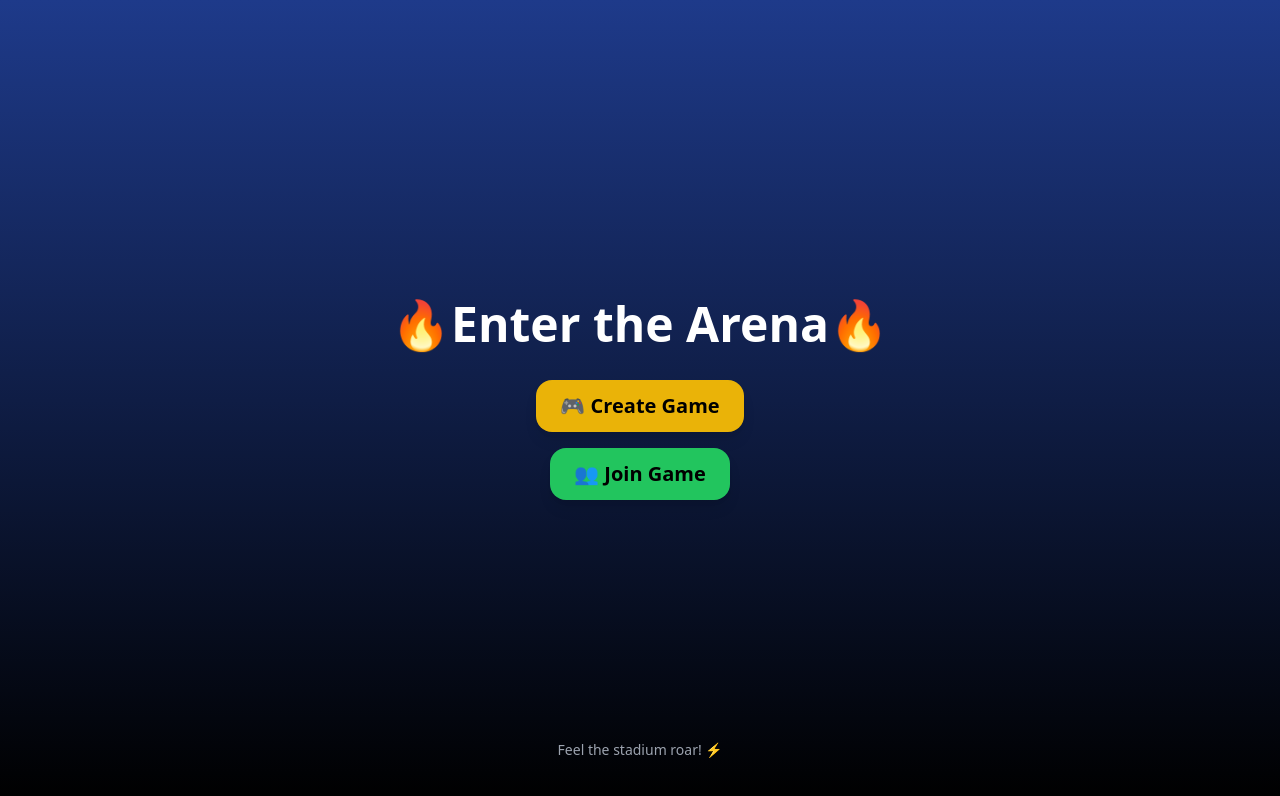
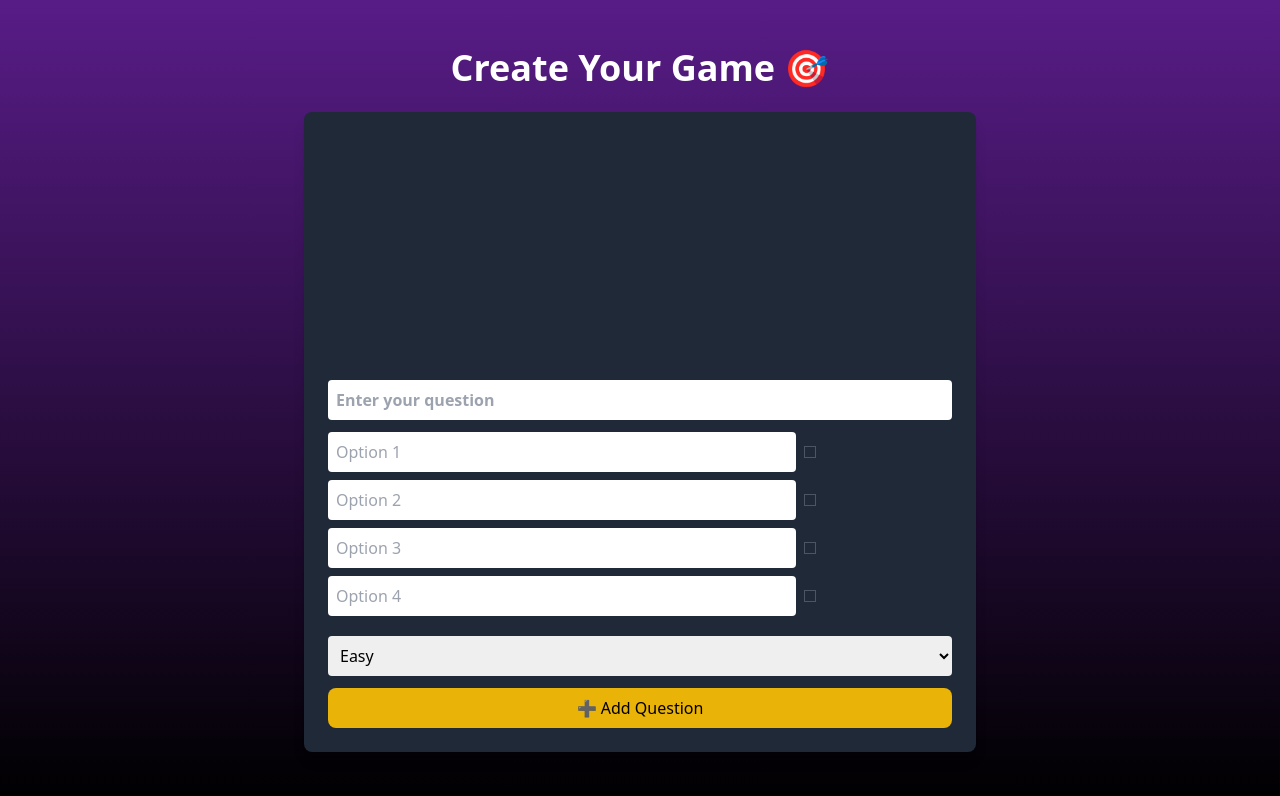
Before and after one commit to KhushwantSingh1916/Mind-Leagues, a React (Vite) app: page /create-game in a window 1280 px wide. Shown: the top 796 px of the page. Built offline with nearby package versions, Linux system fonts and the light colour scheme.

Commit message:
create game

```diff
--- a/mainapp.js
+++ b/mainapp.js
@@ -1,5 +1,6 @@
 import { BrowserRouter as Router, Routes, Route } from 'react-router-dom';
 import FirstPage from './firsstpage';
+import CreateGame from './create-game';
 
 function App() {
   return (
--- a/src/components/ui/button.jsx
+++ b/src/components/ui/button.jsx
@@ -1,14 +1,14 @@
-import React from "react"
+import React from "react";
 
 const Button = ({ className, children, ...props }) => {
   return (
     <button
-      className={`inline-flex items-center justify-center ${className}`}
+      className={`${className}`}
       {...props}
     >
       {children}
     </button>
-  )
-}
+  );
+};
 
-export { Button }
+export { Button };
--- /dev/null
+++ b/src/create-game.jsx
@@ -0,0 +1,106 @@
+import React, { useState } from "react";
+import { Button } from "./components/ui/button";
+import { motion } from "framer-motion";
+
+const CreateGame = () => {
+  const [questions, setQuestions] = useState([]);
+  const [newQuestion, setNewQuestion] = useState("");
+  const [options, setOptions] = useState(["", "", "", ""]);
+  const [correctAnswer, setCorrectAnswer] = useState(null);
+  const [difficulty, setDifficulty] = useState("Easy");
+
+  const addQuestion = () => {
+    if (!newQuestion.trim() || correctAnswer === null) return;
+    setQuestions([...questions, { question: newQuestion, options, correctAnswer, difficulty }]);
+    setNewQuestion("");
+    setOptions(["", "", "", ""]);
+    setCorrectAnswer(null);
+    setDifficulty("Easy");
+  };
+
+  return (
+    <div className="h-screen flex flex-col items-center justify-center bg-gradient-to-b from-purple-900 to-black text-white p-6 ">
+      <motion.h1
+        className="text-4xl font-bold mb-6"
+        initial={{ opacity: 0, y: -20 }}
+        animate={{ opacity: 1, y: 0 }}
+        transition={{ duration: 1 }}
+      >
+        Create Your Game 🎯
+      </motion.h1>
+
+      <div className="w-full max-w-2xl bg-gray-800 p-6 rounded-lg shadow-lg flex flex-col" style={{ height: "80vh" }}>
+      <div className="flex-1 overflow-y-auto mb-4">
+        {questions.map((q, idx) => (
+          <div key={idx} className="bg-gray-700 p-4 rounded mb-3">
+            <p className="font-bold">{q.question}</p>
+            <ul className="list-disc pl-5">
+              {q.options.map((opt, i) => (
+                <li key={i} className={q.correctAnswer === i ? "text-green-400" : "text-white"}>{opt}</li>
+              ))}
+            </ul>
+            <p
+              className={`text-sm ${
+                q.difficulty === "Easy"
+                  ? "text-green-400"
+                  : q.difficulty === "Medium"
+                  ? "text-yellow-400"
+                  : "text-red-400"
+              }`}
+            >
+              Difficulty: {q.difficulty}
+            </p>
+          </div>
+        ))}
+      </div>
+
+        <input
+          type="text"
+          placeholder="Enter your question"
+          className="w-full p-2 mb-3 text-black rounded font-bold"
+          value={newQuestion}
+          onChange={(e) => setNewQuestion(e.target.value)}
+        />
+        {options.map((opt, index) => (
+          <div key={index} className="flex items-center space-x-2 mb-2">
+            <input
+              type="text"
+              placeholder={`Option ${index + 1}`}
+              className="w-9/12 p-2 text-black rounded"
+              value={opt}
+              onChange={(e) => {
+                let newOptions = [...options];
+                newOptions[index] = e.target.value;
+                setOptions(newOptions);
+              }}
+            />
+            <input
+              type="radio"
+              className="w-3 h-3 p-1 border border-gray-600 appearance-none checked:bg-green-500"
+              name="correctAnswer"
+              checked={correctAnswer === index}
+              onChange={() => setCorrectAnswer(index)}
+              style={{ borderRadius: "0" }}
+            />
+          </div>
+        ))}
+
+        <select
+          className="w-full p-2 my-3 text-black rounded"
+          value={difficulty}
+          onChange={(e) => setDifficulty(e.target.value)}
+        >
+          <option value="Easy">Easy</option>
+          <option value="Medium">Medium</option>
+          <option value="Hard">Hard</option>
+        </select>
+
+        <Button onClick={addQuestion} className="bg-yellow-500 text-black px-4 py-2 rounded-lg hover:bg-yellow-600">
+          ➕ Add Question
+        </Button>
+      </div>
+    </div>
+  );
+};
+
+export default CreateGame;
--- a/src/main.jsx
+++ b/src/main.jsx
@@ -1,15 +1,23 @@
-import React from 'react'
-import ReactDOM from 'react-dom/client'
-import { BrowserRouter } from 'react-router-dom'
-import FirstPage from './firsstpage.jsx'
+import React from 'react';
+import ReactDOM from 'react-dom/client';
+import { BrowserRouter, Routes, Route } from 'react-router-dom';
+import FirstPage from './firsstpage.jsx';
+import CreateGame from './create-game.jsx';
+import './index.css';
 
-// Initialize tailwind styles
-import './index.css'
+const root = document.getElementById('root');
 
-ReactDOM.createRoot(document.getElementById('root')).render(
+if (!root) {
+  throw new Error('Root element not found');
+}
+
+ReactDOM.createRoot(root).render(
   <React.StrictMode>
     <BrowserRouter>
-      <FirstPage />
+      <Routes>
+        <Route path="/" element={<FirstPage />} />
+        <Route path="/create-game" element={<CreateGame />} />
+      </Routes>
     </BrowserRouter>
   </React.StrictMode>
-)
+);
```
